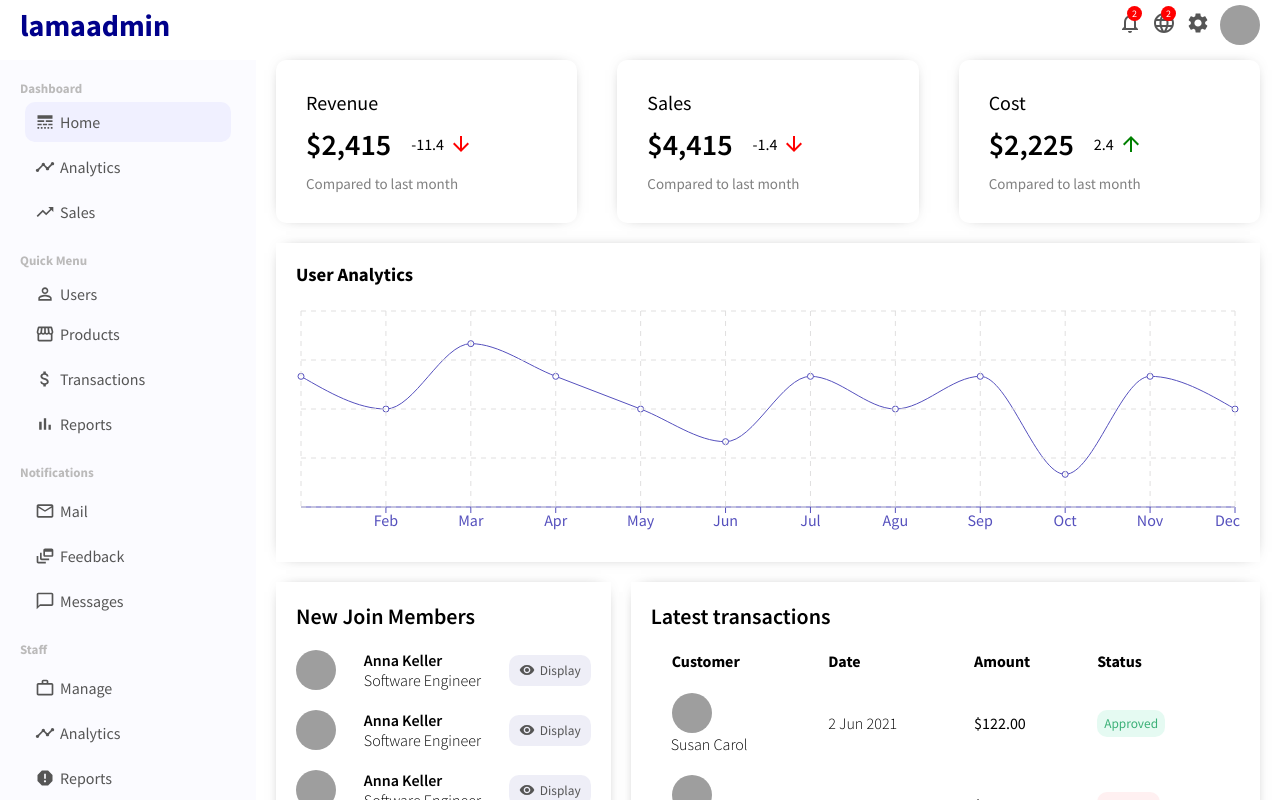
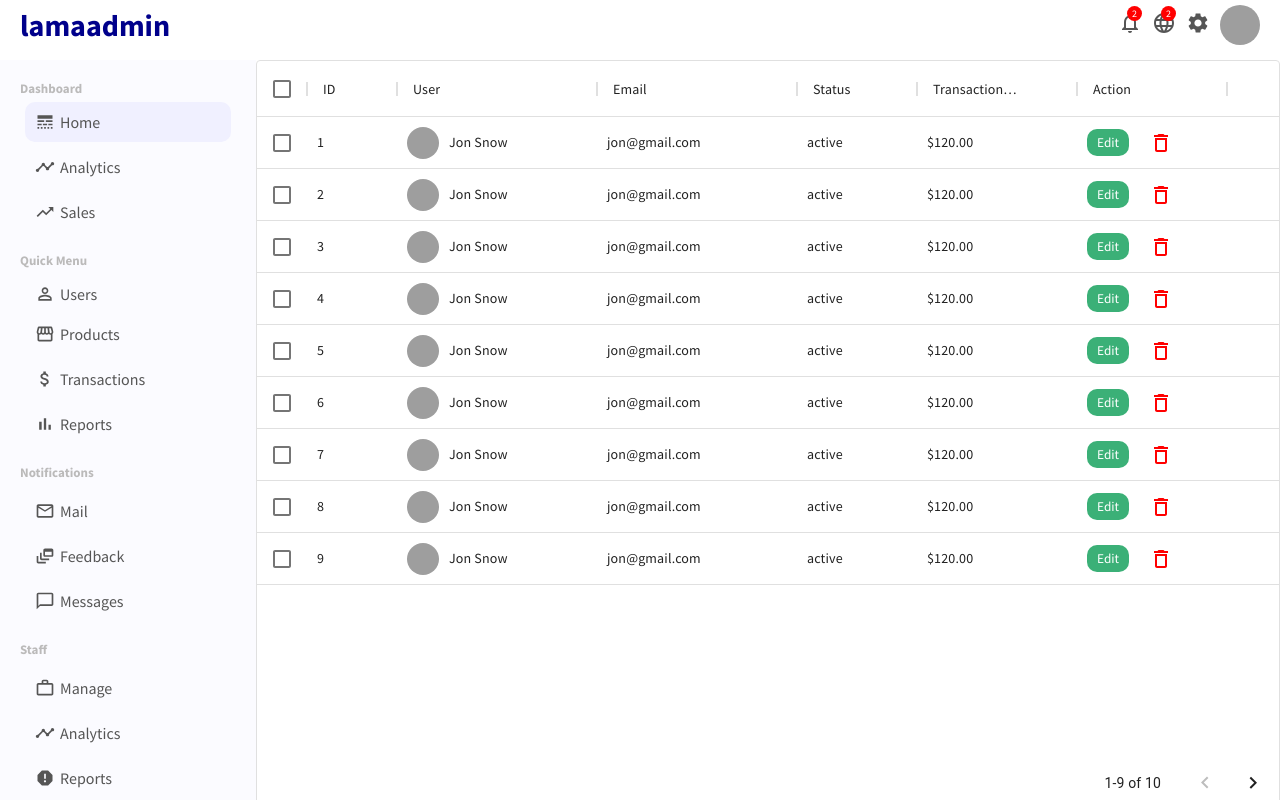
Before and after one commit to nur1208/Netflix, a React (Create React App) app in the folder frontend/: page /users in a window 1280 px wide. Shown: the top 800 px of the page. Built offline with nearby package versions, Linux system fonts and the light colour scheme; grey boxes are pictures that could not be loaded.

Commit message:
Building React user list component for admin Screen using material Ui table

```diff
--- a/frontend/package.json
+++ b/frontend/package.json
@@ -4,6 +4,7 @@
   "private": true,
   "dependencies": {
     "@material-ui/core": "^4.12.3",
+    "@material-ui/data-grid": "^4.0.0-alpha.37",
     "@material-ui/icons": "^4.11.2",
     "@testing-library/jest-dom": "^5.11.4",
     "@testing-library/react": "^11.1.0",
--- a/frontend/src/App.jsx
+++ b/frontend/src/App.jsx
@@ -2,6 +2,8 @@ import { Container, GlobalStyle } from "./appSC";
 import { Sidebar } from "./components/sidebar/Sidebar";
 import { Topbar } from "./components/topbar/Topbar";
 import { HomePage } from "./pages/home/HomePage";
+import { Switch, Route } from "react-router-dom";
+import { UserList } from "./components/userList/UserList";
 
 function App() {
   return (
@@ -10,7 +12,11 @@ function App() {
       <Topbar />
       <Container id="Container">
         <Sidebar />
-        <HomePage />
+        <Switch>
+          <Route path="/" exact component={HomePage} />
+          <Route path="/users" exact component={UserList} />
+          {/* <HomePage /> */}
+        </Switch>
       </Container>
     </div>
   );
--- /dev/null
+++ b/frontend/src/components/userList/UserList.jsx
@@ -0,0 +1,82 @@
+import React, { useState } from "react";
+import { DataGrid } from "@material-ui/data-grid";
+import { DeleteOutline } from "@material-ui/icons";
+import { Link } from "react-router-dom";
+import {
+  UserListContainer,
+  UserListDeleteIcon,
+  UserListEditBtn,
+  UserListImg,
+  UserListUser,
+} from "./userListSC";
+import { rows } from "./userListUtils";
+
+export const UserList = () => {
+  const [userRows, setUserRows] = useState(rows);
+
+  const handleDelete = (id) => {
+    const newUserRows = userRows.filter((row) => row.id !== id);
+    setUserRows(newUserRows);
+  };
+
+  const columns = [
+    { field: "id", headerName: "ID", width: 90 },
+    {
+      field: "user",
+      headerName: "User",
+      width: 200,
+      renderCell: (params) => {
+        return (
+          <UserListUser id="UserListUser">
+            <UserListImg
+              id="userListImg"
+              src={params.row.avatar}
+              alt={params.row.username}
+            />
+            {params.row.username}
+          </UserListUser>
+        );
+      },
+    },
+    { field: "email", headerName: "Email", width: 200 },
+    {
+      field: "status",
+      headerName: "Status",
+      width: 120,
+    },
+    {
+      field: "transaction",
+      headerName: "Transaction Volume",
+      width: 160,
+    },
+    {
+      field: "action",
+      headerName: "Action",
+      width: 150,
+      renderCell: (params) => {
+        return (
+          <>
+            <Link to={"/users/" + params.row.id}>
+              <UserListEditBtn>Edit</UserListEditBtn>
+            </Link>
+            <UserListDeleteIcon
+              onClick={() => handleDelete(params.row.id)}
+            />
+          </>
+        );
+      },
+    },
+  ];
+
+  return (
+    <UserListContainer>
+      <DataGrid
+        rows={userRows}
+        columns={columns}
+        pageSize={9}
+        checkboxSelection
+        disableSelectionOnClick
+      />
+    </UserListContainer>
+  );
+};
--- /dev/null
+++ b/frontend/src/components/userList/userListSC.js
@@ -0,0 +1,34 @@
+import { DeleteOutline } from "@material-ui/icons";
+import styled from "styled-components";
+
+export const UserListContainer = styled.div`
+  flex: 4;
+`;
+
+export const UserListUser = styled.div`
+  display: flex;
+  align-items: center;
+`;
+
+export const UserListImg = styled.img`
+  width: 32px;
+  height: 32px;
+  border-radius: 50%;
+  object-fit: cover;
+  margin-right: 10px;
+`;
+
+export const UserListEditBtn = styled.button`
+  border: none;
+  border-radius: 10px;
+  padding: 5px 10px;
+  background-color: #3bb077;
+  color: white;
+  cursor: pointer;
+  margin-right: 20px;
+`;
+
+export const UserListDeleteIcon = styled(DeleteOutline)`
+  color: red;
+  cursor: pointer;
+`;
--- /dev/null
+++ b/frontend/src/components/userList/userListUtils.js
@@ -0,0 +1,92 @@
+export const rows = [
+  {
+    id: 1,
+    username: "Jon Snow",
+    avatar:
+      "https://images.pexels.com/photos/1152994/pexels-photo-1152994.jpeg?auto=compress&cs=tinysrgb&dpr=2&w=500",
+    email: "jon@gmail.com",
+    status: "active",
+    transaction: "$120.00",
+  },
+  {
+    id: 2,
+    username: "Jon Snow",
+    avatar:
+      "https://images.pexels.com/photos/1152994/pexels-photo-1152994.jpeg?auto=compress&cs=tinysrgb&dpr=2&w=500",
+    email: "jon@gmail.com",
+    status: "active",
+    transaction: "$120.00",
+  },
+  {
+    id: 3,
+    username: "Jon Snow",
+    avatar:
+      "https://images.pexels.com/photos/1152994/pexels-photo-1152994.jpeg?auto=compress&cs=tinysrgb&dpr=2&w=500",
+    email: "jon@gmail.com",
+    status: "active",
+    transaction: "$120.00",
+  },
+  {
+    id: 4,
+    username: "Jon Snow",
+    avatar:
+      "https://images.pexels.com/photos/1152994/pexels-photo-1152994.jpeg?auto=compress&cs=tinysrgb&dpr=2&w=500",
+    email: "jon@gmail.com",
+    status: "active",
+    transaction: "$120.00",
+  },
+  {
+    id: 5,
+    username: "Jon Snow",
+    avatar:
+      "https://images.pexels.com/photos/1152994/pexels-photo-1152994.jpeg?auto=compress&cs=tinysrgb&dpr=2&w=500",
+    email: "jon@gmail.com",
+    status: "active",
+    transaction: "$120.00",
+  },
+  {
+    id: 6,
+    username: "Jon Snow",
+    avatar:
+      "https://images.pexels.com/photos/1152994/pexels-photo-1152994.jpeg?auto=compress&cs=tinysrgb&dpr=2&w=500",
+    email: "jon@gmail.com",
+    status: "active",
+    transaction: "$120.00",
+  },
+  {
+    id: 7,
+    username: "Jon Snow",
+    avatar:
+      "https://images.pexels.com/photos/1152994/pexels-photo-1152994.jpeg?auto=compress&cs=tinysrgb&dpr=2&w=500",
+    email: "jon@gmail.com",
+    status: "active",
+    transaction: "$120.00",
+  },
+  {
+    id: 8,
+    username: "Jon Snow",
+    avatar:
+      "https://images.pexels.com/photos/1152994/pexels-photo-1152994.jpeg?auto=compress&cs=tinysrgb&dpr=2&w=500",
+    email: "jon@gmail.com",
+    status: "active",
+    transaction: "$120.00",
+  },
+  {
+    id: 9,
+    username: "Jon Snow",
+    avatar:
+      "https://images.pexels.com/photos/1152994/pexels-photo-1152994.jpeg?auto=compress&cs=tinysrgb&dpr=2&w=500",
+    email: "jon@gmail.com",
+    status: "active",
+    transaction: "$120.00",
+  },
+  {
+    id: 10,
+    username: "Jon Snow",
+    avatar:
+      "https://images.pexels.com/photos/1152994/pexels-photo-1152994.jpeg?auto=compress&cs=tinysrgb&dpr=2&w=500",
+    email: "jon@gmail.com",
+    status: "active",
+    transaction: "$120.00",
+  },
+];
--- a/frontend/src/index.js
+++ b/frontend/src/index.js
@@ -1,10 +1,13 @@
 import React from "react";
 import ReactDOM from "react-dom";
 import App from "./App";
+import { BrowserRouter } from "react-router-dom";
 
 ReactDOM.render(
   <React.StrictMode>
-    <App />
+    <BrowserRouter>
+      <App />
+    </BrowserRouter>
   </React.StrictMode>,
   document.getElementById("root")
 );
```
Also changed, not shown: 1 other file (tests, documents, lock files or other folders).
